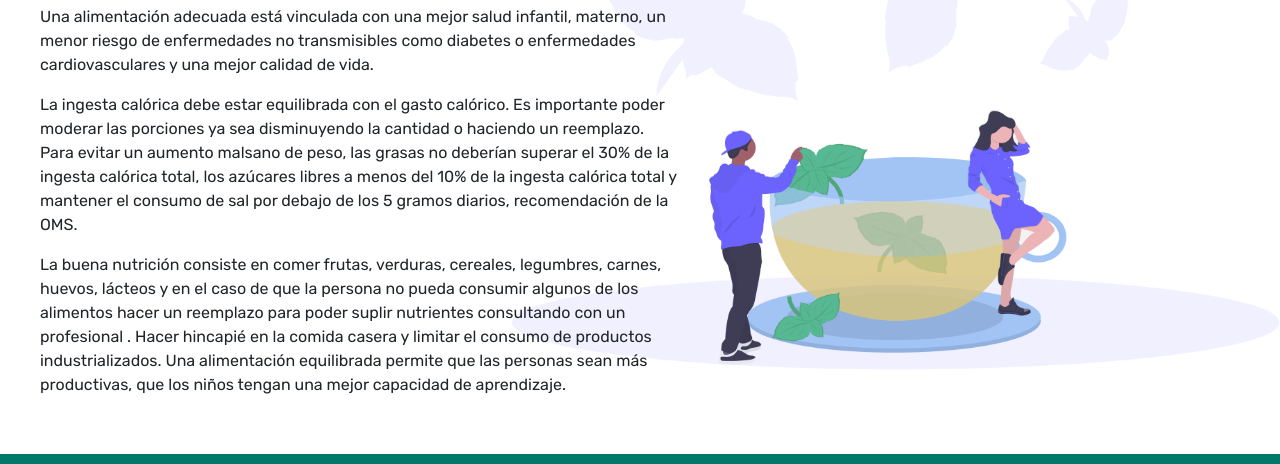
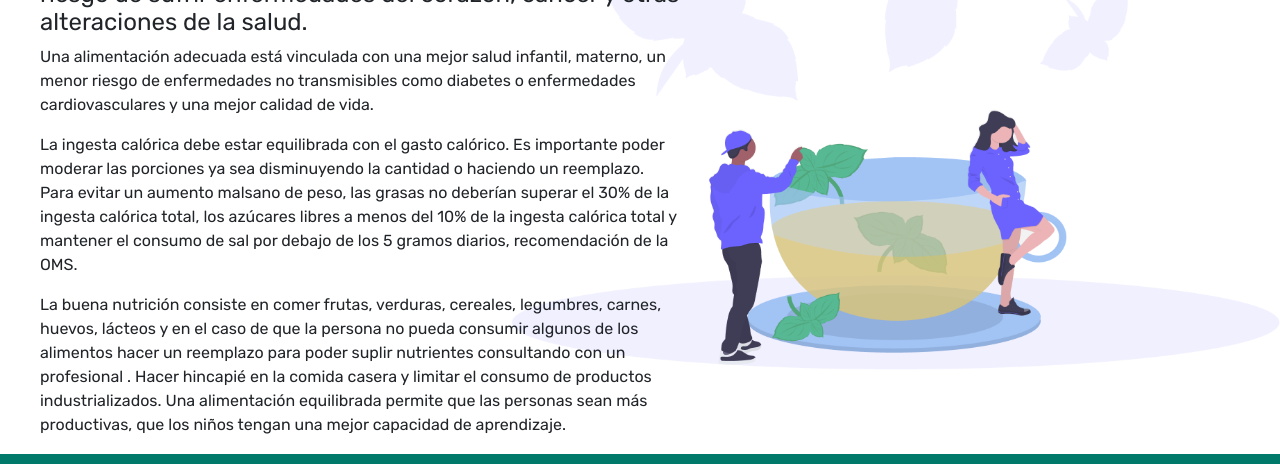
Before and after one commit to anrrid/Desafio-13---complementario, a website: page index.html in a window 1280 px wide. Shown: the part 290-754 px from the top of the page. Drawn offline with nearby package versions, Linux system fonts and the light colour scheme.

Commit message:
change margin
Change margin commit

```diff
--- a/css/main.css
+++ b/css/main.css
@@ -43,7 +43,7 @@ body {
   width: 50%;
   margin-left: 40px;
   margin-right: 10px;
-  margin-top: 30px; }
+  margin-top: 70px; }
   .presentation .presentation__title {
     margin-top: 1.5rem; }
   .presentation .introduction__summary {
```
Also changed, not shown: package.json (line endings or trailing spaces), 2 other files.
